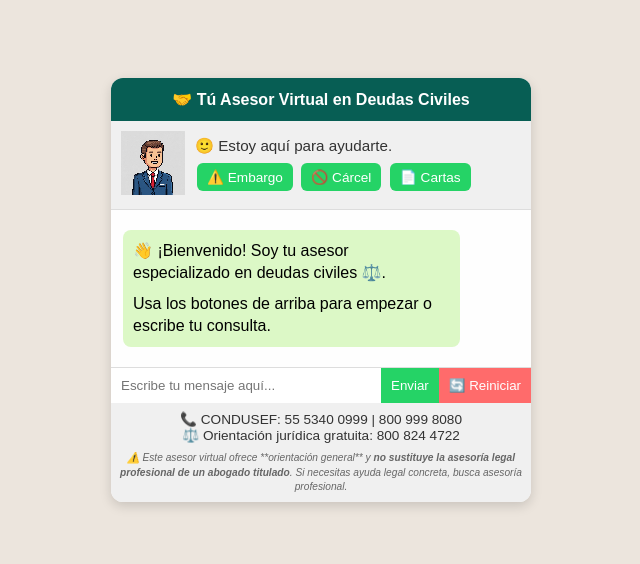
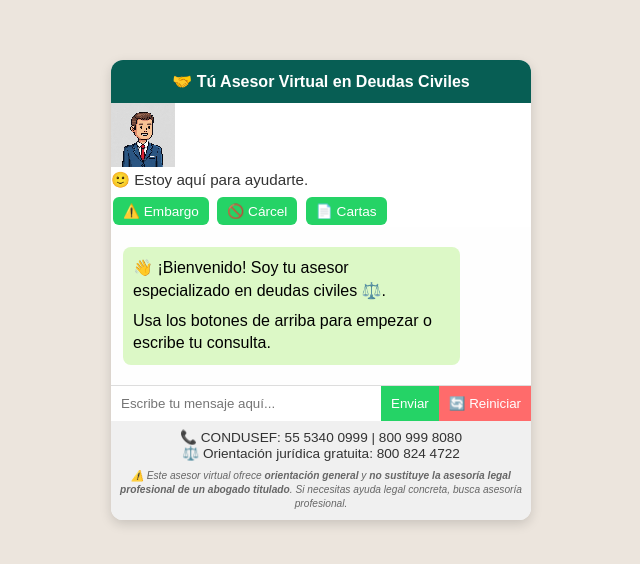
Before and after one commit to musicpreven-spec/asesor-fronted, a website: page index.html in a window 1280 px wide. Shown: the part 110-674 px from the top of the page, without its empty margins (319-959 px from the left). Drawn offline with Linux system fonts and the light colour scheme.

Commit message:
Update index.html

```diff
--- a/index.html
+++ b/index.html
@@ -13,7 +13,7 @@
     <div class="chat-header">🤝 Tú Asesor Virtual en Deudas Civiles</div>
 
     <!-- ASESOR FIJO ARRIBA con parpadeo -->
-    <div class="advisor sticky">
+    <div class="advisor">
       <div class="advisor-wrapper">
         <img id="advisor-img" src="assets/advisor-happy.png" alt="Asesor virtual">
         <div class="blink" aria-hidden="true"></div>
@@ -24,12 +24,12 @@
         <div class="quick-actions">
           <button onclick="sendSuggestion('¿Qué hago si recibo una notificación de embargo?')">⚠️ Embargo</button>
           <button onclick="sendSuggestion('¿Pueden meterme a la cárcel por no pagar?')">🚫 Cárcel</button>
-          <button onclick="sendSuggestion('Cartas')">📄 Cartas</button>
+          <button onclick="showAllLetters()">📄 Cartas</button>
         </div>
       </div>
     </div>
 
-    <!-- CAJA DE CHAT (mensajes) -->
+    <!-- CAJA DE CHAT (solo esta scrollea) -->
     <div id="chat-box" class="chat-box" role="log" aria-live="polite"></div>
 
     <!-- INPUT -->
@@ -44,7 +44,7 @@
       📞 CONDUSEF: 55 5340 0999 | 800 999 8080 <br>
       ⚖️ Orientación jurídica gratuita: 800 824 4722
       <div class="disclaimer" role="note">
-        ⚠️ Este asesor virtual ofrece **orientación general** y <strong>no sustituye la asesoría legal profesional de un abogado titulado</strong>.
+        ⚠️ Este asesor virtual ofrece <strong>orientación general</strong> y <strong>no sustituye la asesoría legal profesional de un abogado titulado</strong>.
         Si necesitas ayuda legal concreta, busca asesoría profesional.
       </div>
     </div>
```
